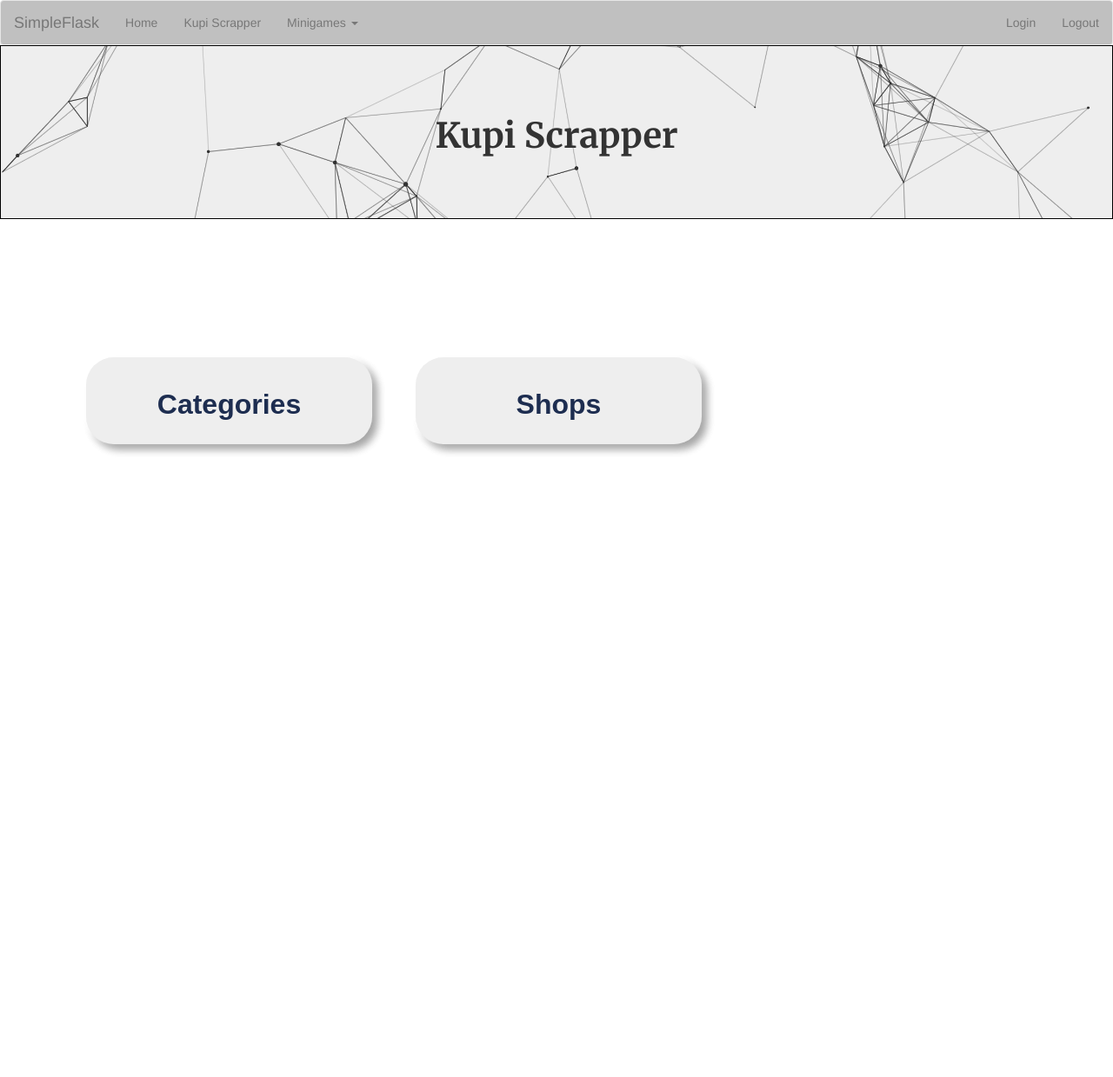
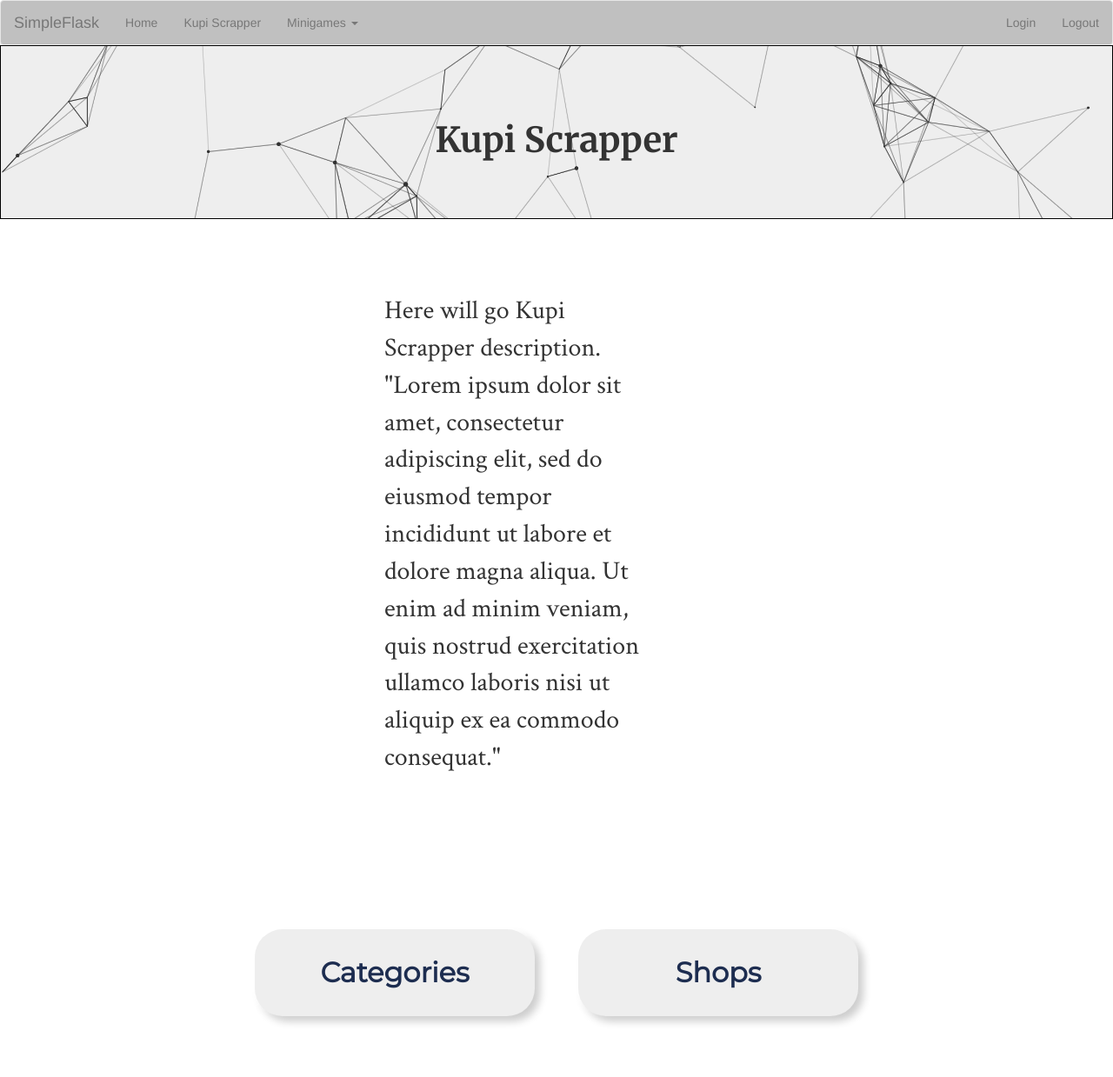
Before and after one commit to tomsonn/simple_flask, a Flask app: page /kupi/ in a window 1280 px wide. Shown: the whole page at 87% size. Before the commit the page ends 522 px from the top, so only its background shows below. Run offline with Flask 2, Linux system fonts and the light colour scheme; some libraries are stand-ins or nearby versions.

Commit message:
Updating naming, categories / shops section, added communication with Redis

```diff
--- a/requirements.txt
+++ b/requirements.txt
@@ -11,6 +11,7 @@ idna==2.10
 itsdangerous==1.1.0
 jinja2==2.11.2
 markupsafe==1.1.1
+redis==3.5.3
 requests==2.24.0
 soupsieve==2.0.1
 urllib3==1.25.10
--- a/run.py
+++ b/run.py
@@ -1,32 +1,46 @@
 #!/usr/bin/env python3
 
-from flask import Flask, render_template, session, request, url_for
+import redis, json
+
+from flask import Flask
+from flask import render_template, session, request, url_for
 from flask_bootstrap import Bootstrap
 
 from classes.kupi_scrapper import KupiScrapper
+from utils.helpers import get_types_dict_from_redis, post_types_into_redis
 
+# Create instance of flask object
+# Invalidate cache after session is close
+# Use bootstrap template system for flask
 app = Flask(__name__)
 app.config['SEND_FILE_MAX_AGE_DEFAULT'] = 0
 bootstrap = Bootstrap(app)
 
+# Create redis connection to a server and automatically convert responses from `bytes` to `string`
+client = redis.Redis(host='127.0.0.1', port=6379, charset='utf-8', decode_responses=True)
+
 
 @app.route('/')
 def home():
-	return render_template('index.html')
+	return render_template('home.html')
 
-@app.route('/kupi/', defaults={'kupi_type': ''})
-@app.route('/kupi/<path:kupi_type>')
-def kupi(kupi_type):
-	if not kupi_type:
+@app.route('/kupi/', defaults={'kupi_group': ''})
+@app.route('/kupi/<path:kupi_group>')
+def kupi(kupi_group):
+	if not kupi_group:
 		return render_template('kupi.html')
-	if kupi_type == 'categories':
-		kupi_scrapper = KupiScrapper()
-		categories_dict = kupi_scrapper.scrape_categories()
-		return render_template('kupi-cats.html', categories=categories_dict)
-	elif kupi_type == 'shops':
-		kupi_scrapper = KupiScrapper()
-		shops_dict = kupi_scrapper.scrape_shops()
-		return render_template('kupi-shops.html', shops=shops_dict)
+
+	kupi_components_dict = get_types_dict_from_redis(client, kupi_group)
+	if not kupi_components_dict:
+		if kupi_group == 'categories':
+			kupi_scrapper = KupiScrapper()
+			kupi_components_dict = kupi_scrapper.scrape_categories()
+		elif kupi_group == 'shops':
+			kupi_scrapper = KupiScrapper()
+			kupi_components_dict = kupi_scrapper.scrape_shops()
+
+	post_types_into_redis(client, kupi_components_dict, kupi_group)
+	return render_template('kupi-types.html', kupi_components=kupi_components_dict, kupi_group=kupi_group)
 
 @app.route('/kupi/items')
 def items():
@@ -47,12 +61,6 @@ def logout():
 def stopwatch():
 	return render_template('stopwatch.html')
 
-@app.route('/minigames/cheap-food', methods=['POST', 'GET'])
-def cheap_food():
-	kupi_scrapper = KupiScrapper()
-	cat_resp = kupi_scrapper.scrape_categories()
-	return render_template('cheap_food.html', response=cat_resp)
-
 
 if __name__ == '__main__':
 	app.run(debug=True)
--- a/static/css/main.css
+++ b/static/css/base.css
@@ -1,9 +1,3 @@
-/*body {
-	background-image: url('../images/cool-background.png');
-	background-color: #f3f0f1;
-
-}*/
-
 .navbar {
 	margin-bottom: 0px;
 	background-color: #c0c0c0;
@@ -16,12 +10,6 @@
 .navbar-collapse-right {
 	float: right;
 	margin-right: -45px;
-}
-
-.center {
-	top: 0%;
-	left: 50%;
-	transform: translate(-50%, 0%);
 }
 
 .header {
@@ -50,17 +38,7 @@
 	transform: translate(-50%, -60%);
 }
 
-.content {
-	width: calc(100% - 40px);
-	height: 100%;
-	position: absolute;
-	margin-left: 20px;
-	margin-right: 20px;
-	margin-bottom: 20px;
-	padding: 20px;
-}
-
-.main-text {
+p.main-p {
 	position: relative;
 	padding-top: 10px;
 	width: 80%;
@@ -69,24 +47,7 @@
 	font-size: 30px;
 }
 
-.main-p {
-	display: inline-block;
-	position: relative;
-	margin-top: 0px;
-	margin-left: 10px;
-	margin-right: 10px;
-	padding: 10px;
-}
-
-.main-p.top {
-	margin-bottom: 40px;
-}
-
-.bold {
-	font-weight: bold;
-}
-
-.buttons {
+.buttons-navi {
 	margin-top: 150px;
 	position: relative;
     width: 60%;
@@ -96,7 +57,7 @@
     flex-direction: row;
 }
 
-.button {
+.button-navi {
     width: 400px;
     height: 100px;
     background-color: #eeeeee;
@@ -111,14 +72,14 @@
     color: #1d2d50;
 }
 
-.button span {
+.button-navi span {
 	line-height: 100px;
 	font-family: "Montserrat", sans-serif;
 	font-size: 32px;
 	font-weight: 600;
 }
 
-.button:hover {
+.button-navi:hover {
     opacity: 0.3;
     box-shadow: -6px -6px 10px rgba(255, 255, 255, 0.8),
     6px 6px 10px rgba(0, 0, 0, 0.2);
@@ -126,7 +87,7 @@
     text-decoration: none;
 }
 
-.button:active {
+.button-navi:active {
     opacity: 1;
     box-shadow: inset -4px -4px 8px rgba(255, 255, 255, 0.5),
   			    inset 8px 8px 16px rgba(0, 0, 0, 0.1);
@@ -134,6 +95,6 @@
     text-decoration: none;
 }
 
-.button:focus {
+.button-navi:focus {
 	text-decoration: none;
 }
--- a/static/css/kupi.css
+++ b/static/css/kupi.css
@@ -1,23 +1,23 @@
-.scrapper {
-	position: absolute;
-	width: 100%;
-	height: 100%;
-	margin-top: -20px;
+.center {
+	left: 50%;
+	transform: translate(-50%, 0%);
 }
 
-.kupi-title {
-	position: absolute;
-	top: 0%;
-	left: 50%;
-	transform: translate(-50%, 0%);
-	width: 30%;
-	height: 10%;
-	margin-top: 10px;
-	font-family: 'Merriweather', serif;
-	font-weight: 700;
-	font-size: 40px;
+.scrapper {
+	position: relative;
+	width: calc(100% - 40px);
+	height: 100%;
+	margin-left: 20px;
+	margin-right: 20px;
+	padding-bottom: 50px;
+}
+
+.description {
+	position: relative;
 	text-align: center;
-	padding-top: 10px;
+	width: 40%;
+	margin-top: 20px;
+	padding: 50px 50px 10px 50px;
 }
 
 .kupi-categories {
@@ -28,6 +28,22 @@
 	padding-top: 10px;
 }
 
+.category-items {
+	position: relative;
+	width: 100%;
+	height: 100%;
+}
+
+.category-items-left {
+	width: 50%;
+	float: left;
+}
+
+.category-items-right {
+	width: 50%;
+	float: left;
+}
+
 .category-item {
 	font-family: 'Merriweather', serif;
 	font-weight: 300;
@@ -36,48 +52,33 @@
 	text-align: center;
 }
 
-.category-item-left {
-	width: 50%;
-	float: left;
+/* /kupi/categories endpoint table */
+.container {
+    padding: 2rem 0rem;
 }
 
-.category-item-right {
-	width: 50%;
-	float: left;
+.table-bordered {
+	margin-top: 20px;
 }
 
-.buttons {
-	position: absolute;
-	top: 7%;
-	width: 20%;
-	height: 40px;
-	padding-top: 5px;
-	padding-left: 10px;
-	left: 5%;
+thead {
+	font-family: 'Merriweather', serif;
+	font-weight: 500;
+	font-size: 20px;
 }
 
-.button {
-	display: inline-block;
-	padding: 0.3em 1.2em;
-	margin: 0 0.3em 0.3em 0;
-	border-radius: 2em;
-	box-sizing: border-box;
-	text-decoration: none;
-	font-family: 'Roboto',sans-serif;
-	font-weight: 300;
-	color: #FFFFFF;
-	background-color: #4eb5f1;
-	text-align: center;
-	transition: all 0.2s;
+td {
+	font-family: 'Crimson Text', serif;
+	font-size: 18px;
+	text-align: left;
 }
 
-.button:hover {
-	background-color: #4095c6;
+.btn-primary {
+	font-family: "Montserrat", sans-serif;
+
 }
 
-@media all and (max-width: 30em) {
-	.button {
-		display:block;
-		margin: 0.2em auto;
-	}
+p {
+	margin-top: 5px;
+	margin-bottom: -5px;
 }
--- a/templates/base.html
+++ b/templates/base.html
@@ -6,10 +6,10 @@
 
 {% block styles %}
 	{{ super() }}
-	<link rel="stylesheet" href="{{ url_for('static', filename='css/kupi.css') }}">
-	<link rel="stylesheet" href="{{ url_for('static', filename='css/main.css') }}">
-	<link rel="stylesheet" href="{{ url_for('static', filename='css/stopwatch.css') }}">
+	<link rel="stylesheet" href="{{ url_for('static', filename='css/base.css') }}">
 	<link href="https://fonts.googleapis.com/css2?family=Merriweather:wght@300;700&display=swap" rel="stylesheet">
+	<link href="https://fonts.googleapis.com/css2?family=Crimson+Text&display=swap" rel="stylesheet">
+	<link href="https://fonts.googleapis.com/css?family=Montserrat&display=swap" rel="stylesheet">
 {% endblock %}
 
 {% block navbar %}
@@ -58,6 +58,7 @@
 	</div>
 	{% endblock %}
 	{% block kupi %}{% endblock %}
+	{% block kupi_group %}{% endblock %}
 	{% block stopwatch %}{% endblock %}
 {% endblock %}
 
--- a/templates/kupi-shops.html
+++ b/templates/kupi-shops.html
@@ -2,6 +2,10 @@
 
 {% block styles %}
 	{{ super() }}
+{% endblock %}
+
+{% block content_title %}
+	Kupi Scrapper - Shops
 {% endblock %}
 
 {% block kupi_types %}
--- a/templates/kupi.html
+++ b/templates/kupi.html
@@ -2,6 +2,11 @@
 
 {% block title %}
 	Kupi Scrapper
+{% endblock %}
+
+{% block styles %}
+	{{ super() }}
+	<link rel="stylesheet" href="{{ url_for('static', filename='css/kupi.css') }}">
 {% endblock %}
 
 {% block content_title %}
@@ -10,14 +15,18 @@
 
 {% block content %}
 	{{ super() }}
-	{% block kupi %}
-	<div class="scrapper">
-		<div class=buttons>
-			<a href="{{ url_for('kupi', kupi_type='categories') }}" class="button"><span class="button-title">Categories</span></a>
-			<a href="{{ url_for('kupi', kupi_type='shops') }}" class="button"><span class="button-title">Shops</span></a>
-		</div>
-		<div class="kupi-categories">
-		</div>
+{% endblock %}
+
+{% block kupi %}
+<div class="scrapper">
+	<div class="description center">
+		<p class="main-p">Here will go Kupi Scrapper description. "Lorem ipsum dolor sit amet, consectetur adipiscing elit, sed do eiusmod tempor incididunt ut labore et dolore magna aliqua. Ut enim ad minim veniam, quis nostrud exercitation ullamco laboris nisi ut aliquip ex ea commodo consequat."</p>
 	</div>
-	{% endblock %}
+	<div class="buttons-navi center">
+		<a href="{{ url_for('kupi', kupi_group='categories') }}" class="button-navi"><span class="button-title">Categories</span></a>
+		<a href="{{ url_for('kupi', kupi_group='shops') }}" class="button-navi"><span class="button-title">Shops</span></a>
+	</div>
+	<div class="kupi-categories">
+	</div>
+</div>
 {% endblock %}
--- a/templates/stopwatch.html
+++ b/templates/stopwatch.html
@@ -2,6 +2,11 @@
 
 {% block title %}
 	Stopwatch
+{% endblock %}
+
+{% block styles %}
+	{{ super() }}
+	<link rel="stylesheet" href="{{ url_for('static', filename='css/stopwatch.css') }}">
 {% endblock %}
 
 {% block content_title %}
```
Also changed, not shown: static/css/home.css (added, +41 -0 lines), templates/home.html (renamed from templates/index.html, +4 -5 lines), templates/kupi-cats.html (deleted, +0 -16 lines), templates/kupi-types.html (added, +49 -0 lines), utils/helpers.py (+31 -1 lines), 3 other files.
